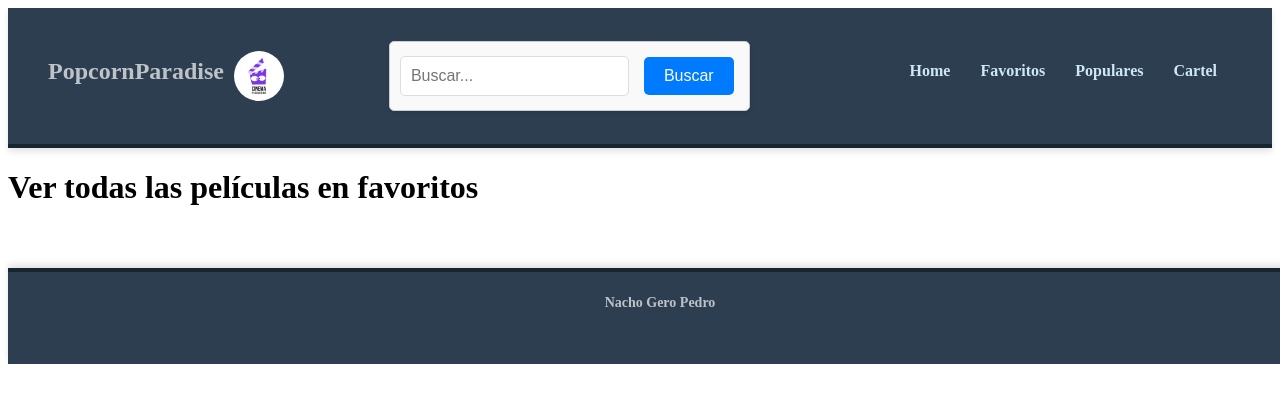
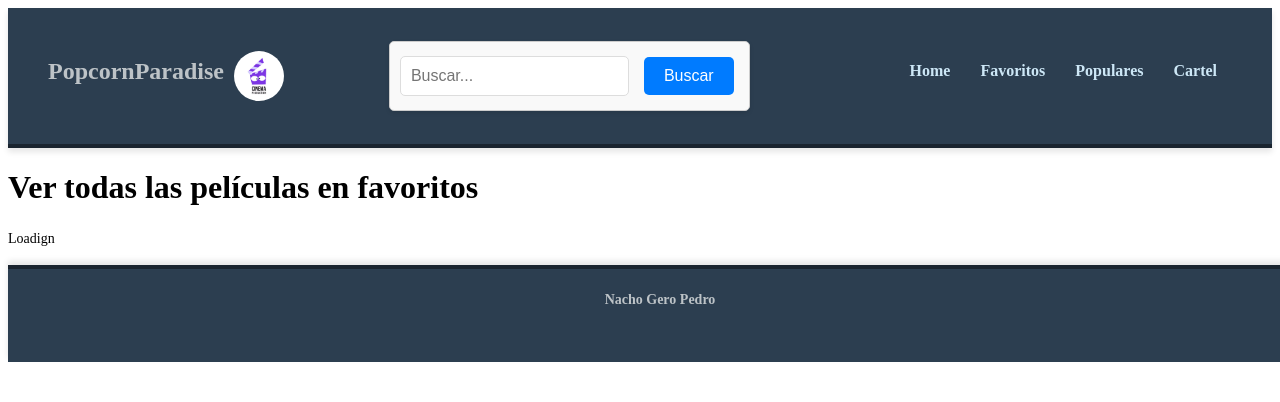
Before and after one commit to nacho43242342344/prog_3_proyecto, a React (Create React App) app: page /favoritos in a window 1280 px wide. Shown: the top 402 px of the page. Built offline with nearby package versions, Linux system fonts and the light colour scheme.

Commit message:
Loading en Detalle y Favoritos

```diff
--- a/src/pages/DetallePage.js
+++ b/src/pages/DetallePage.js
@@ -8,12 +8,15 @@ class DetallePage extends Component {
       this.state = {
         movie: null,
         esFavorito: false,
+        isLoading: true
       };
     }
 
     componentDidMount() {
       const { id } = this.props.match.params;
-
+      this.setState({
+        isLoading: true
+      })
 
       fetch(
         `https://api.themoviedb.org/3/movie/${id}?api_key=b2d79b61dd4647f5264c62498ee335ca`
@@ -23,6 +26,7 @@ class DetallePage extends Component {
           this.setState({
             movie: data,
             esFavorito: this.checkFavorito(id),
+            isLoading: false
           });
         })
         .catch((error) => console.error("Error al obtener los datos:", error));
@@ -64,9 +68,11 @@ class DetallePage extends Component {
     render() {
       const { movie } = this.state;
       return(
-
-      <Detalle  movie={movie}/>
-
+        <>
+        {!this.state.isLoading ? (
+        <Detalle  movie={movie}/>
+        ) : (<p>Loadign</p>)}
+      </>
       )
     }
   }
--- a/src/pages/Favoritos.js
+++ b/src/pages/Favoritos.js
@@ -7,10 +7,14 @@ class Favoritos extends Component {
 
     this.state = {
       movies: [],
+      isLoading: true
     };
   }
 
   componentDidMount() {
+    this.setState({
+      isLoading: true
+    })
     const storage = localStorage.getItem("favoritos");
     if (storage !== null) {
       const parsedStorage = JSON.parse(storage);
@@ -23,18 +27,21 @@ class Favoritos extends Component {
       ).then((data) => {
         this.setState({
           movies: data,
+          isLoading: false
         });
-        console.log(data);
       });
     }
   }
   render() {
     return (
-        <div className="favoritos-page">
+      <div className="favoritos-page">
         <h1>Ver todas las películas en favoritos</h1>
 
+        {!this.state.isLoading ? (
 
-          <GroupContent data={this.state.movies} />
+        <GroupContent data={this.state.movies} />
+
+        ) : (<p>Loadign</p>)}
 
       </div>
     );
```
